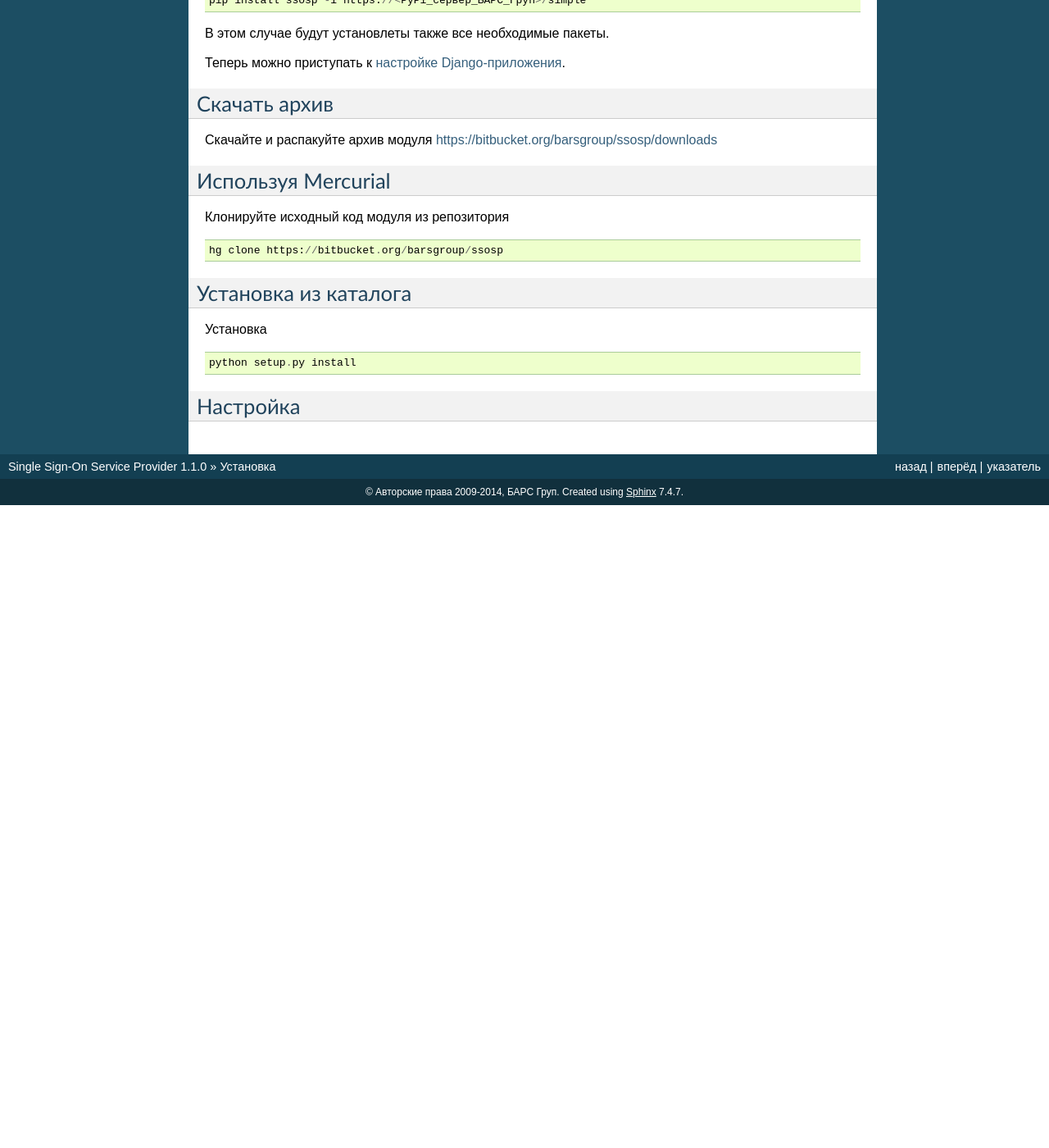
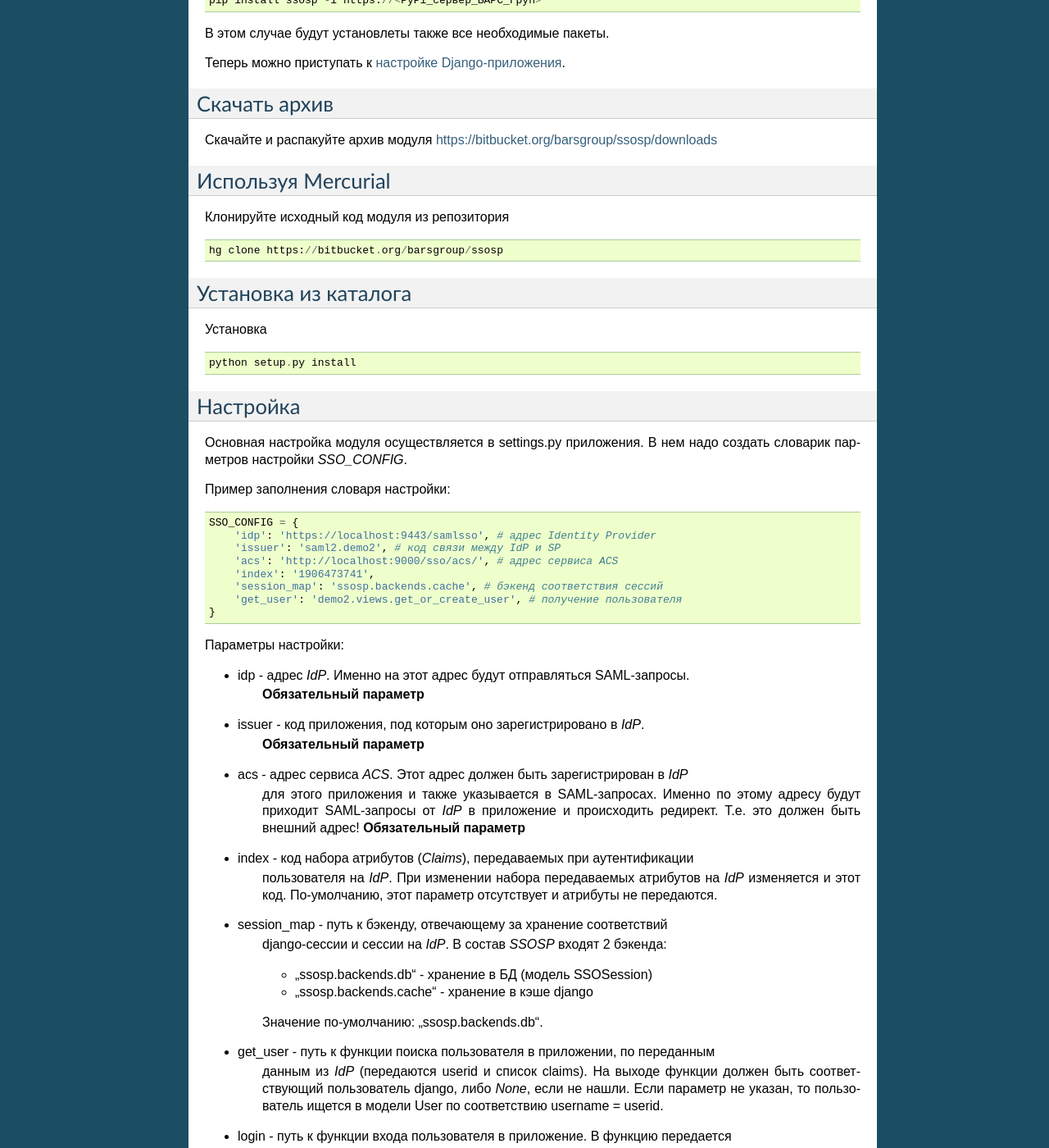
Before and after one commit to barsgroup/m3-ssosp, a Sphinx documentation site: the page built from docs/source/install.rst, in a window 1280 px wide and 1400 px high, scrolled down 527 px. Shown: the whole window at 82% size. Built offline with Sphinx 7.4.7, drawn with Linux system fonts in a browser that asks for light colours; before the commit the page ends 1143 px from its top, so only the background shows below that; some of the changed text lies outside the part shown.

Commit message:
Документация: Настройки

```diff
--- a/docs/source/basic.rst
+++ b/docs/source/basic.rst
@@ -103,6 +103,8 @@
 Подписывание сообщений SAML
 ---------------------------
 
+Не работает пока :(
+
     ..  figure:: _static/images/WSO2ISSigning.png
         :align: center
 
--- a/docs/source/install.rst
+++ b/docs/source/install.rst
@@ -16,7 +16,7 @@
 
 ::
 
-    pip install lxml rsa xmldsig -i https://<PyPi_сервер_БАРС_Груп>/simple
+    pip install lxml rsa xmldsig -i https://<PyPi_сервер_БАРС_Груп>
 
 Подключение PyPi сервера необходимо для пакета xmldsig.
 
@@ -28,7 +28,7 @@
 
 ::
 
-    pip install ssosp -i https://<PyPi_сервер_БАРС_Груп>/simple
+    pip install ssosp -i https://<PyPi_сервер_БАРС_Груп>
 
 В этом случае будут установлеты также все необходимые пакеты.
 
@@ -64,3 +64,82 @@ https://bitbucket.org/barsgroup/ssosp/downloads
 
 Настройка
 ---------
+
+Основная настройка модуля осуществляется в settings.py приложения.
+В нем надо создать словарик парметров настройки *SSO_CONFIG*.
+
+Пример заполнения словаря настройки:
+::
+
+    SSO_CONFIG = {
+        'idp': 'https://localhost:9443/samlsso', # адрес Identity Provider
+        'issuer': 'saml2.demo2', # код связи между IdP и SP
+        'acs': 'http://localhost:9000/sso/acs/', # адрес сервиса ACS
+        'index': '1906473741',
+        'session_map': 'ssosp.backends.cache', # бэкенд соответствия сессий
+        'get_user': 'demo2.views.get_or_create_user', # получение пользователя
+    }
+
+Параметры настройки:
+
+* idp - адрес *IdP*. Именно на этот адрес будут отправляться SAML-запросы.
+    **Обязательный параметр**
+
+* issuer - код приложения, под которым оно зарегистрировано в *IdP*.
+    **Обязательный параметр**
+
+* acs - адрес сервиса *ACS*. Этот адрес должен быть зарегистрирован в *IdP*
+    для этого приложения и также указывается в SAML-запросах. Именно по этому
+    адресу будут приходит SAML-запросы от *IdP* в приложение и происходить
+    редирект. Т.е. это должен быть внешний адрес!
+    **Обязательный параметр**
+
+* index - код набора атрибутов (*Claims*), передаваемых при аутентификации
+    пользователя на *IdP*. При изменении набора передаваемых атрибутов на *IdP*
+    изменяется и этот код. По-умолчанию, этот параметр отсутствует и атрибуты
+    не передаются.
+
+* session_map - путь к бэкенду, отвечающему за хранение соответствий
+    django-сессии и сессии на *IdP*. В состав *SSOSP* входят 2 бэкенда:
+
+    - 'ssosp.backends.db' - хранение в БД (модель SSOSession)
+
+    - 'ssosp.backends.cache' - хранение в кэше django
+
+    Значение по-умолчанию: 'ssosp.backends.db'.
+
+* get_user - путь к функции поиска пользователя в приложении, по переданным
+    данным из *IdP* (передаются userid и список claims). На выходе функции
+    должен быть соответствующий пользователь django, либо *None*, если не
+    нашли.
+    Если параметр не указан, то пользователь ищется в модели User по
+    соответствию username = userid.
+
+* login - путь к функции входа пользователя в приложение. В функцию передается
+    request и user. Этот параметр предназначен для обработки входа в приложение.
+
+    По-умолчанию, используется функция *login* из модуля *django.contrib.auth*.
+
+* logout - путь к функции выхода пользователя из приложения. В функцию
+    передается request. Этот параметр предназначен для обработки выхода из
+    приложения.
+
+    По-умолчанию, используется функция *logout* из модуля *django.contrib.auth*.
+
+* zipped - логический параметр, определяющий, необходимоть распаковки данных
+    при получении SAML-сообщений. (Предыдущий версии *WSO2IS* отправляли
+    запросы с упаковкой - теперь нет)
+
+    Значение по-умолчанию: *False*.
+
+* signing - логический параметр, определяющий, необходимость цифровой подписи
+    SAML-сообщений и проверки корректности подписи поступающих SAML-сообщений.
+
+    **На текущий момент подписывание работает не корректно.**
+
+    Значение по-умолчанию: *False*.
+
+* public_key - строка публичного ключа для проверки цифровой подписи
+    SAML-сообщений. Используется совместно с параметром *signing*.
+
+    Значение по-умолчанию: *None*.
--- a/docs/source/overview.rst
+++ b/docs/source/overview.rst
@@ -62,7 +62,7 @@
 .. figure:: _static/images/SingleLogout.png
    :align: center
 
-   Шаги единого выход из приложения
+   Шаги единого выхода из приложения
 
 
 В этом взаимодействии модуль реализует шаги №2, №3, №7 и №9.
```
